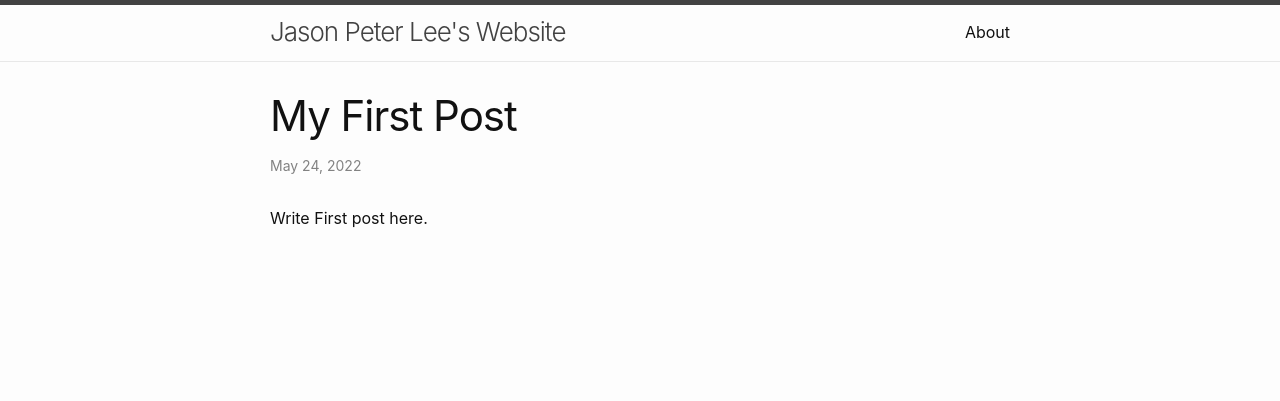
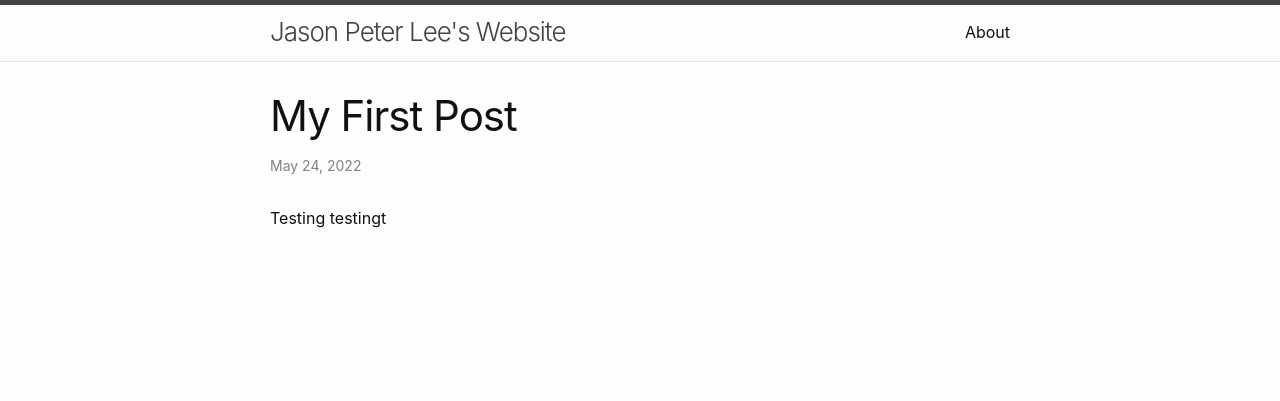
Before and after one commit to jasonpeterlee/jasonpeterlee.github.io, a Jekyll site: the page built from _posts/2022-05-24-My-First-Post.md, in a window 1280 px wide. Shown: the top 401 px of the page. Built offline with Jekyll 4.4.1, drawn with Linux system fonts in a browser that asks for light colours.

Commit message:
Update 2022-05-24-My-First-Post.md

```diff
--- a/_posts/2022-05-24-My-First-Post.md
+++ b/_posts/2022-05-24-My-First-Post.md
@@ -2,4 +2,4 @@
 layout: post
 ---
 
-Write First post here.
+Testing testingt
```
